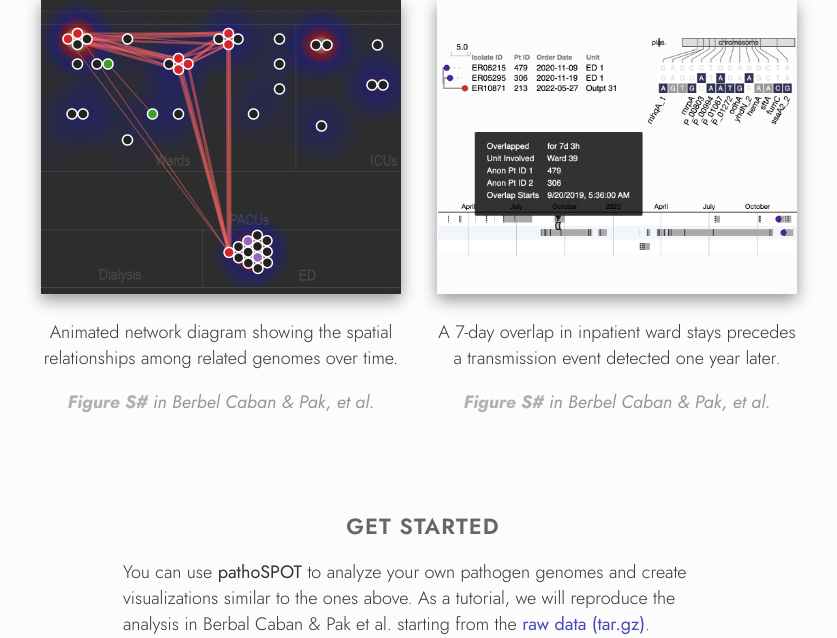
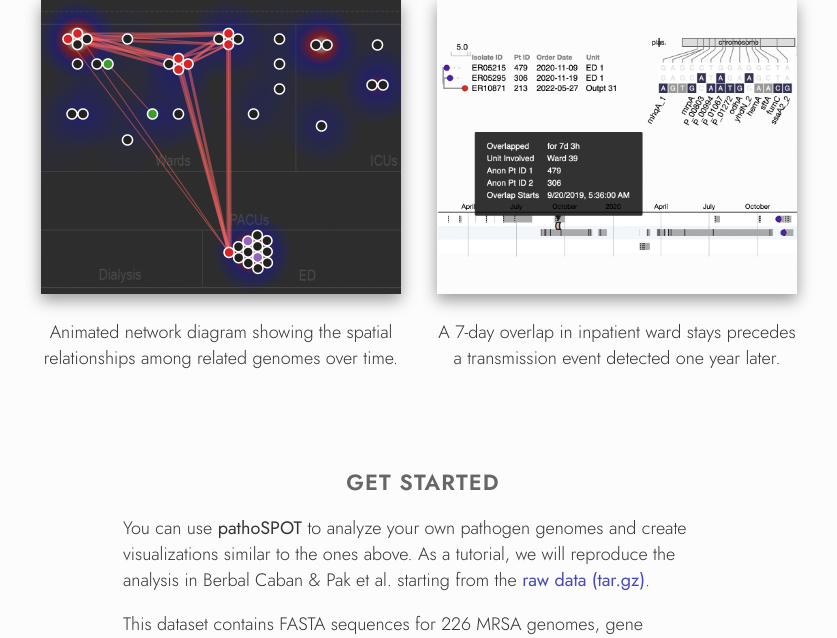
Before and after one commit to powerpak/pathospot-visualize, a PHP site: page / in a window 1280 px wide. Shown: the part 1247-1885 px from the top of the page, without its empty margins (217-1054 px from the left). Run offline with PHP 8.4, Linux system fonts and the light colour scheme; some libraries are stand-ins or nearby versions.

Commit message:
remove supp fig labels

```diff
--- a/index.php
+++ b/index.php
@@ -88,7 +88,6 @@
             </a>
           </p>
           <p>Animated network diagram showing the spatial relationships among related genomes over time.</p>
-          <p class="secondary"><strong>Figure S#</strong> in Berbel Caban &amp; Pak, et al.</p>
         </div>
       </div>
       <div class="col">
@@ -99,7 +98,6 @@
             </a>
           </p>
           <p>A 7-day overlap in inpatient ward stays precedes a transmission event detected one year later.</p>
-          <p class="secondary"><strong>Figure S#</strong> in Berbel Caban &amp; Pak, et al.</p>
         </div>
       </div>
       <div class="clear"></div>
```
